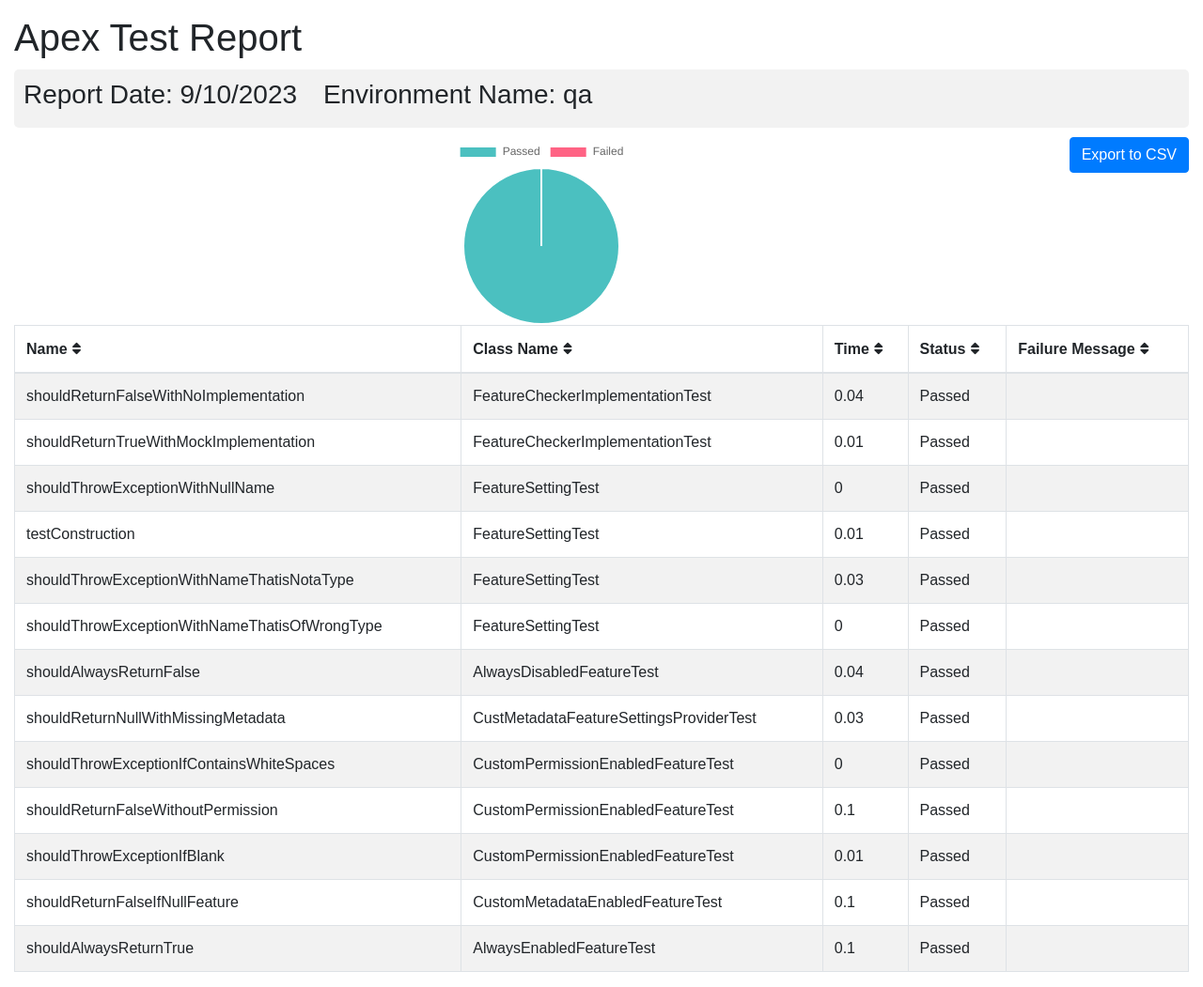
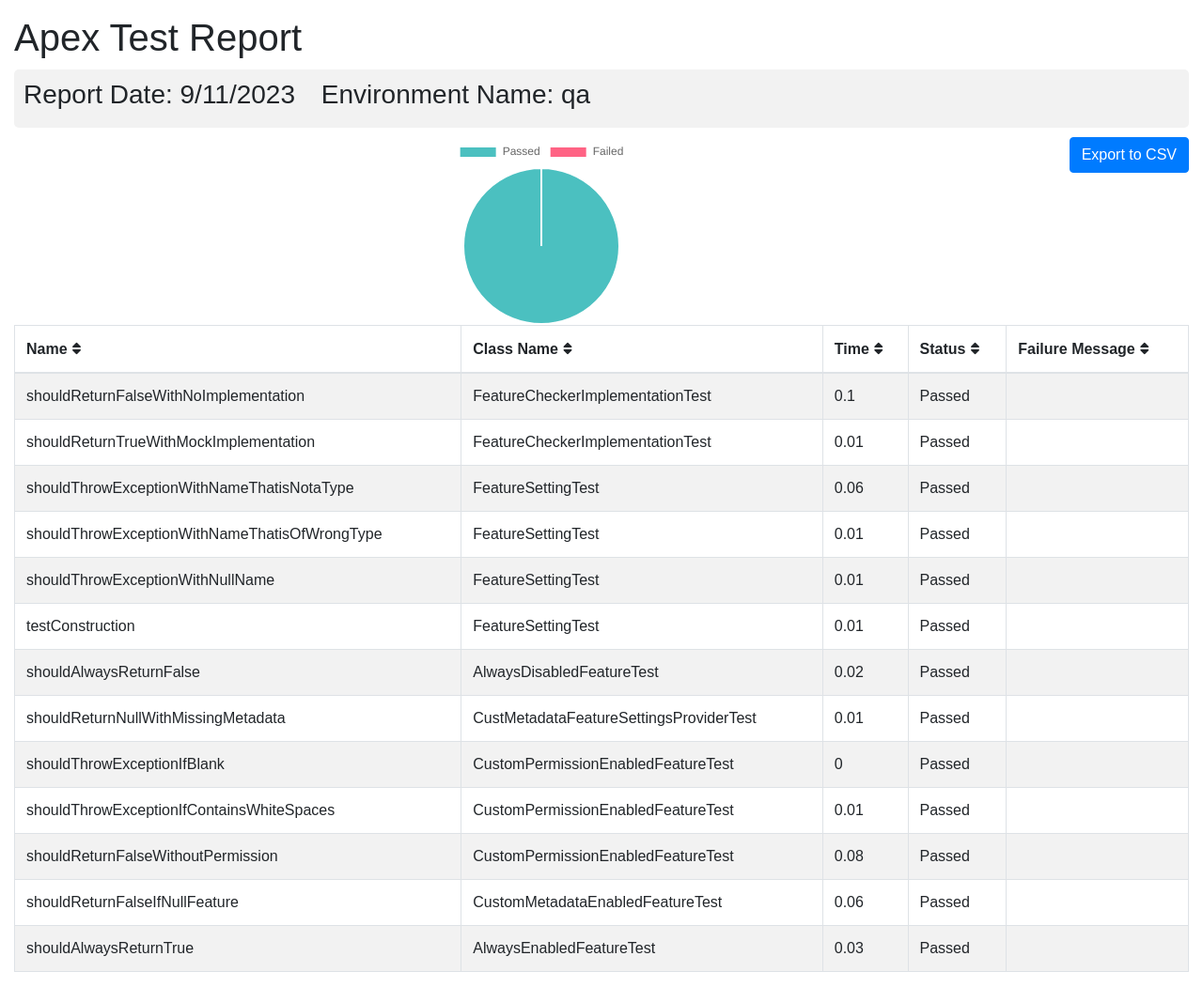
Before and after one commit to flxbl-io/sfops-dashboard, a Jekyll site: the page apextestResults/qa.html, which Jekyll copies as it is, in a window 1280 px wide. Shown: the whole page at 94% size. Built offline with Jekyll 4.4.1, drawn with Linux system fonts in a browser that asks for light colours.

Commit message:
updated test results of qa

```diff
--- a/apextestResults/qa.html
+++ b/apextestResults/qa.html
@@ -102,7 +102,7 @@
       <div class="container-fluid">
         <h1 class="mt-3">Apex Test Report</h1>
         <div class="info-card">
-        <h3>Report Date: 9/10/2023 <span style="margin-left: 20px;">Environment Name: qa</span></h3>
+        <h3>Report Date: 9/11/2023 <span style="margin-left: 20px;">Environment Name: qa</span></h3>
         </div>
         <button onclick="exportTableToCSV('testReport.csv')" class="btn btn-primary float-right">Export to CSV</button>
         <div id="chart-container">
@@ -123,7 +123,7 @@
         <tr>
           <td>shouldReturnFalseWithNoImplementation</td>
           <td>FeatureCheckerImplementationTest</td>
-          <td>0.04</td>
+          <td>0.1</td>
           <td>Passed</td>
           <td></td>
         </tr>
@@ -135,9 +135,23 @@
           <td></td>
         </tr>
         <tr>
+          <td>shouldThrowExceptionWithNameThatisNotaType</td>
+          <td>FeatureSettingTest</td>
+          <td>0.06</td>
+          <td>Passed</td>
+          <td></td>
+        </tr>
+        <tr>
+          <td>shouldThrowExceptionWithNameThatisOfWrongType</td>
+          <td>FeatureSettingTest</td>
+          <td>0.01</td>
+          <td>Passed</td>
+          <td></td>
+        </tr>
+        <tr>
           <td>shouldThrowExceptionWithNullName</td>
           <td>FeatureSettingTest</td>
-          <td>0</td>
+          <td>0.01</td>
           <td>Passed</td>
           <td></td>
         </tr>
@@ -149,65 +163,51 @@
           <td></td>
         </tr>
         <tr>
-          <td>shouldThrowExceptionWithNameThatisNotaType</td>
-          <td>FeatureSettingTest</td>
-          <td>0.03</td>
-          <td>Passed</td>
-          <td></td>
-        </tr>
-        <tr>
-          <td>shouldThrowExceptionWithNameThatisOfWrongType</td>
-          <td>FeatureSettingTest</td>
-          <td>0</td>
-          <td>Passed</td>
-          <td></td>
-        </tr>
-        <tr>
           <td>shouldAlwaysReturnFalse</td>
           <td>AlwaysDisabledFeatureTest</td>
-          <td>0.04</td>
+          <td>0.02</td>
           <td>Passed</td>
           <td></td>
         </tr>
         <tr>
           <td>shouldReturnNullWithMissingMetadata</td>
           <td>CustMetadataFeatureSettingsProviderTest</td>
-          <td>0.03</td>
+          <td>0.01</td>
+          <td>Passed</td>
+          <td></td>
+        </tr>
+        <tr>
+          <td>shouldThrowExceptionIfBlank</td>
+          <td>CustomPermissionEnabledFeatureTest</td>
+          <td>0</td>
           <td>Passed</td>
           <td></td>
         </tr>
         <tr>
           <td>shouldThrowExceptionIfContainsWhiteSpaces</td>
           <td>CustomPermissionEnabledFeatureTest</td>
-          <td>0</td>
+          <td>0.01</td>
           <td>Passed</td>
           <td></td>
         </tr>
         <tr>
           <td>shouldReturnFalseWithoutPermission</td>
           <td>CustomPermissionEnabledFeatureTest</td>
-          <td>0.1</td>
-          <td>Passed</td>
-          <td></td>
-        </tr>
-        <tr>
-          <td>shouldThrowExceptionIfBlank</td>
-          <td>CustomPermissionEnabledFeatureTest</td>
-          <td>0.01</td>
+          <td>0.08</td>
           <td>Passed</td>
           <td></td>
         </tr>
         <tr>
           <td>shouldReturnFalseIfNullFeature</td>
           <td>CustomMetadataEnabledFeatureTest</td>
-          <td>0.1</td>
+          <td>0.06</td>
           <td>Passed</td>
           <td></td>
         </tr>
         <tr>
           <td>shouldAlwaysReturnTrue</td>
           <td>AlwaysEnabledFeatureTest</td>
-          <td>0.1</td>
+          <td>0.03</td>
           <td>Passed</td>
           <td></td>
         </tr>
```
